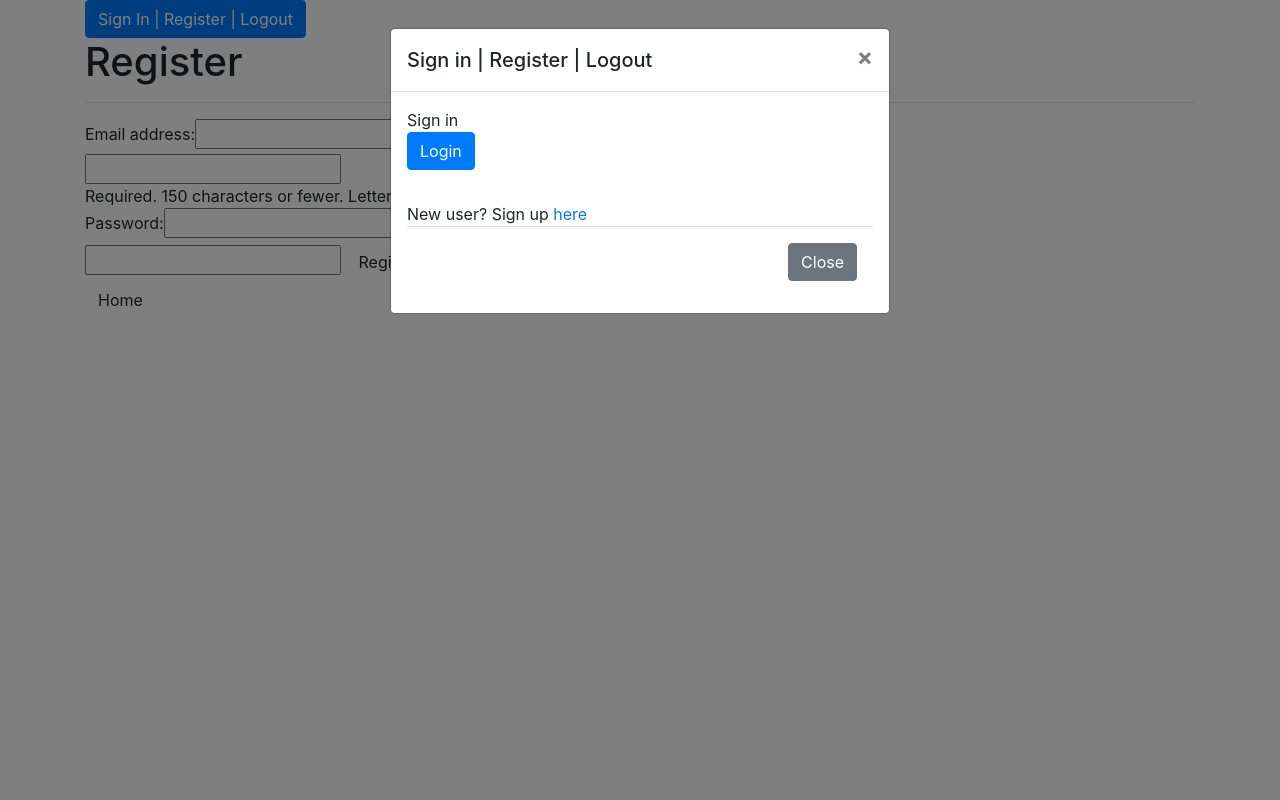
After one commit to JosephC94/ancient-artifacts, a Django app: page /accounts/register/ in a window 1280 px wide, after a click on "Sign In | Register | Logout". The commit adds this page. Run offline with Django 3.2, Linux system fonts and the light colour scheme; some libraries are stand-ins or nearby versions.

Commit message:
created register/login/logout functionality. Needs sufficient styling - urls/views/templating all work. home, products and registration page render as expected

```diff
--- a/accounts/forms.py
+++ b/accounts/forms.py
@@ -13,11 +13,27 @@ class UserLoginForm(forms.Form):
 
 
 class UserRegistrationForm(UserCreationForm):
-    """A view that will register a user"""
 
-    password1 = forms.CharField(widget=forms.PasswordInput)
+    password1 = forms.CharField(label="Password", widget=forms.PasswordInput)
     password2 = forms.CharField(label="Password Confirmation", widget=forms.PasswordInput)
 
     class Meta:
         model = User
         fields = ['email', 'username', 'password1', 'password2']
+
+    def clean_email(self):
+        email = self.cleaned_data.get('email')
+        username = self.cleaned_data.get('username')
+        if User.objects.filter(email=email).exclude(username=username):
+            raise forms.ValidationError(u'Email address already in use')
+        return email
+
+    def clean_password2(self):
+        password1 = self.cleaned_data.get('password1')
+        password2 = self.cleaned_data.get('password2')
+
+        if not password1 or not password2:
+            raise ValidationError("Please confirm your password")
+        if password1 != password2:
+            raise ValidationError("Passwords do not match")
+        return password2
--- /dev/null
+++ b/accounts/templates/registration.html
@@ -0,0 +1,21 @@
+{% extends 'base.html' %}
+
+{% load bootstrap_tags %}
+
+{% block page_title %}Ancient Artifacts | Register{% endblock %}
+
+{% block page_heading %}Register{% endblock %}
+
+{% block content %}
+
+<form method="POST">
+    {% csrf_token %}
+    {{ registration_form | as_bootstrap }}
+    <button type="submit" class="btn btn-default">Register</button>
+</form>
+
+
+<a class="btn btn-default" href="{% url 'index' %}">Home</a>
+
+
+{% endblock %}
--- a/accounts/urls.py
+++ b/accounts/urls.py
@@ -0,0 +1,9 @@
+from django.conf.urls import url, include
+from accounts.views import logout, login, registration
+from accounts import urls_reset
+
+urlpatterns = [
+    url(r'^logout/$', logout, name="logout"),
+    url(r'^register/$', registration, name='registration'),
+    url(r'^password-reset/', include(urls_reset))
+    ]
--- a/accounts/views.py
+++ b/accounts/views.py
@@ -1,5 +1,6 @@
 from django.shortcuts import render, redirect, reverse
 from django.contrib import auth, messages
+from django.contrib.auth.forms import UserCreationForm
 from django.contrib.auth.decorators import login_required
 from accounts.forms import UserLoginForm, UserRegistrationForm
 
@@ -37,6 +38,24 @@ def login(request):
 
 
 def registration(request):
-    """Registers a new user and redirects them to the products page upon success"""
-    registration_form = UserRegistrationForm()
-    return render(request, 'index.html', {'registration_form': registration_form})
+    """Displays the registration page"""
+    if request.user.is_authenticated:
+        return redirect(reverse('index'))
+
+    if request.method == "POST":
+        registration_form = UserRegistrationForm(request.POST)
+
+        if registration_form.is_valid():
+            registration_form.save()
+
+            user = auth.authenticate(username=request.POST['username'],
+                                     password=request.POST['password1'])
+            if user:
+                auth.login(user=user, request=request)
+                messages.success(request, "Welcome, you have successfully registered")
+                return redirect(reverse('products'))
+            else:
+                messages.error(request, "Unable to register your account at this time")
+    else:
+        registration_form = UserRegistrationForm()
+    return render(request, 'registration.html', {"registration_form": registration_form})
--- a/artifacts/settings.py
+++ b/artifacts/settings.py
@@ -40,6 +40,7 @@ INSTALLED_APPS = [
     'accounts',
     'home',
     'products',
+    'django_forms_bootstrap',
 ]
 
 MIDDLEWARE = [
@@ -121,6 +122,9 @@ USE_TZ = True
 # https://docs.djangoproject.com/en/1.11/howto/static-files/
 
 STATIC_URL = '/static/'
+STATICFILES_DIRS = [
+    os.path.join(BASE_DIR, "static")
+]
 
 
 MESSAGE_STORAGE = "django.contrib.messages.storage.session.SessionStorage"
--- a/artifacts/urls.py
+++ b/artifacts/urls.py
@@ -13,16 +13,16 @@ Including another URLconf
     1. Import the include() function: from django.conf.urls import url, include
     2. Add a URL to urlpatterns:  url(r'^blog/', include('blog.urls'))
 """
-from django.conf.urls import url
+from django.conf.urls import url, include
 from django.contrib import admin
 from home.views import index
-from accounts.views import logout, login, registration
 from products.views import products
+from accounts import urls as accounts_urls
 
 urlpatterns = [
     url(r'^admin/', admin.site.urls),
     url(r'^$', index, name="index"),
-    url(r'^accounts/logout/$', logout, name="logout"),
     url(r'^products/$', products, name="products"),
     url(r'^accounts/login/$', index, name='index'),
+    url(r'^accounts/', include(accounts_urls))
 ]
--- a/products/templates/products.html
+++ b/products/templates/products.html
@@ -2,4 +2,6 @@
 
 {% block page_title %}Ancient Artifacts | Products{% endblock %}
 
-{% block page_heading %}Products{% endblock %}
+{% block home_page %}<a  href="{% url 'index' %}" class="btn btn-primary">Home</a> {% endblock %}
+
+{% block page_heading %}Please find a list of Ancient Artifacts{% endblock %}
--- a/products/views.py
+++ b/products/views.py
@@ -1,7 +1,9 @@
 from django.shortcuts import render
+from django.contrib.auth.decorators import login_required
 
 # Create your views here.
 
+@login_required
 def products(request):
-    """Displays the products page"""
+    """Displays the products page. Can only be accessed if the user is logged in"""
     return render(request, 'products.html')
--- /dev/null
+++ b/static/css/styles.css
@@ -0,0 +1,3 @@
+form {
+    width: 50%;
+}
--- a/templates/base.html
+++ b/templates/base.html
@@ -1,3 +1,5 @@
+{% load staticfiles %}
+
 <!DOCTYPE html>
 <html lang="en">
 
@@ -9,6 +11,9 @@
     <!--Bootstrap-->
     <link rel="stylesheet" href="https://stackpath.bootstrapcdn.com/bootstrap/4.3.1/css/bootstrap.min.css" integrity="sha384-ggOyR0iXCbMQv3Xipma34MD+dH/1fQ784/j6cY/iJTQUOhcWr7x9JvoRxT2MZw1T" crossorigin="anonymous">
 
+    <!--custom css-->
+    <link rel="stylesheet" href="{% static 'css/styles.css' %}" type="text/css">
+
     <title>{% block page_title %}{% endblock %}</title>
 </head>
 
@@ -16,16 +21,21 @@
 
     <!--navbar-->
 
-
     <div class="container">
       <div class="row">
+
+
+        {% if user.is_authenticated %}
         <div class="col-sm">
-          <button type="button" class="btn btn-primary">See Artifacts</button>
+          {% block home_page %}<a  href="{% url 'products' %}" class="btn btn-primary">Home</a>{% endblock %}
         </div>
+
+
+        {% endif %}
+
+        {% block sign_in_register_logout_modal %}
         <div class="col-sm">
-        </div>
-        <div class="col-sm">
-          <button type="button" class="btn btn-primary" data-toggle="modal" data-target="#exampleModalScrollable">
+          <button type="submit" class="btn btn-primary" data-toggle="modal" data-target="#exampleModalScrollable">
           Sign In | Register | Logout
         </button>
 
@@ -57,24 +67,19 @@
 
 
                 <div class="modal-body">
-                  Register
-                  <form method="post">
-                    {% csrf_token %} {{ registration_form }}
-                    <button type="submit" class="btn btn-primary">Sign Up</button>
-                  </form>
-                </div>
+                  New user? Sign up <a href="{% url 'registration' %}">here</a>
 
                 {% endif %}
 
                 <div class="modal-footer">
                   <button type="button" class="btn btn-secondary" data-dismiss="modal">Close</button>
-                  <a href="#">Register</a>
                 </div>
               </div>
             </div>
           </div>
         </div>
       </div>
+      {% endblock %}
     </div>
 
 
```
Also changed, not shown: home/views.py (+2 -7 lines), static/css/custom.css (deleted).
